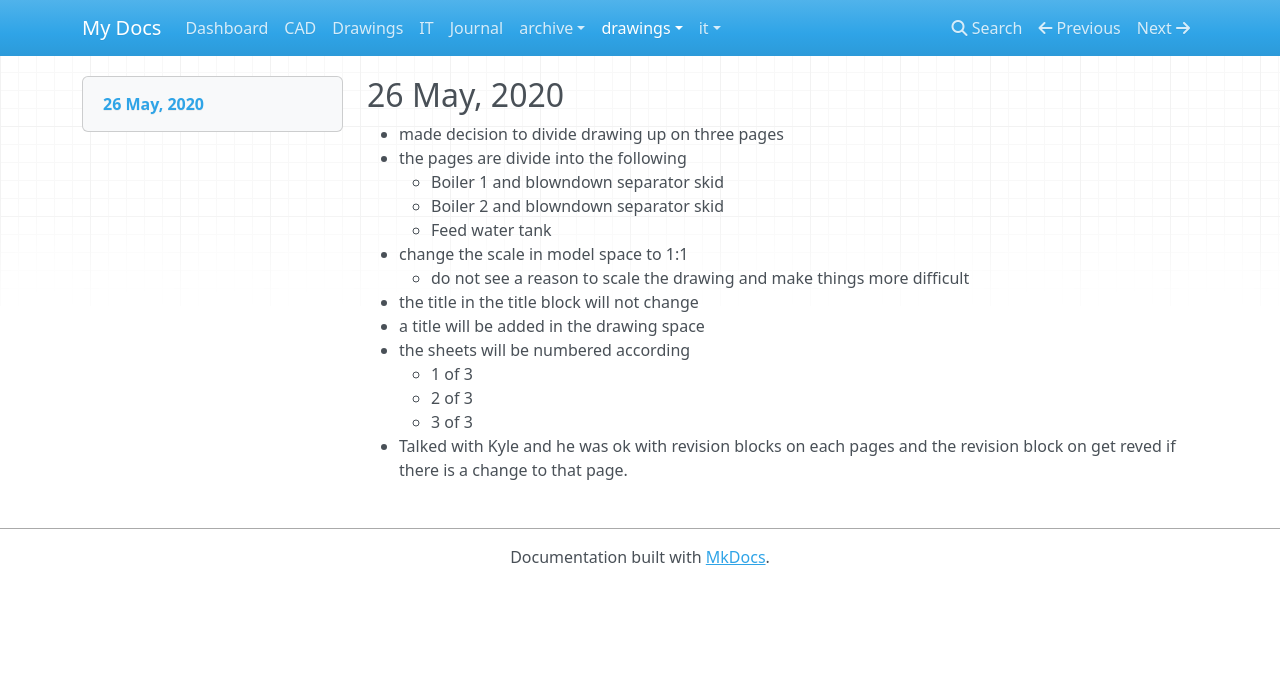
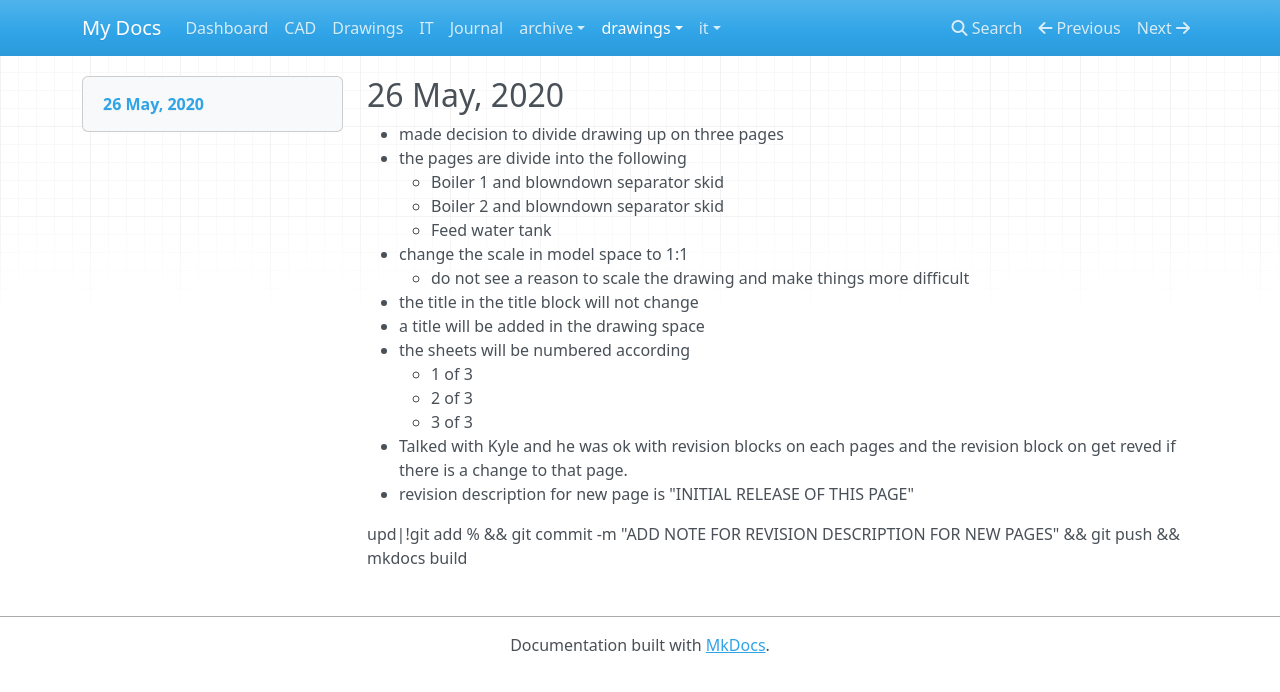
Before and after one commit to linux478/notebook, an MkDocs documentation site: the page built from docs/_drawings/sp-1018-b.md, in a window 1280 px wide. Shown: the top 692 px of the page. Built offline with MkDocs 1.6.1, drawn with Linux system fonts in a browser that asks for light colours; nearby versions of some CDN libraries.

Commit message:
ADD NOTE FOR REVISION DESCRIPTION FOR NEW PAGES

```diff
--- a/docs/_drawings/sp-1018-b.md
+++ b/docs/_drawings/sp-1018-b.md
@@ -19,3 +19,7 @@ title: SP-1018 Rev. A -- Line 33 Boiler
     - 3 of 3
 - Talked with Kyle and he was ok with revision blocks on each pages and the
   revision block on get reved if there is a change to that page.
+- revision description for new page is "INITIAL RELEASE OF THIS PAGE"
+
+
+upd|!git add % && git commit -m "ADD NOTE FOR REVISION DESCRIPTION FOR NEW PAGES" && git push && mkdocs build
```
